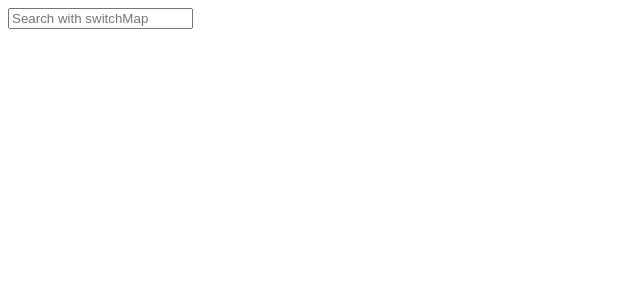
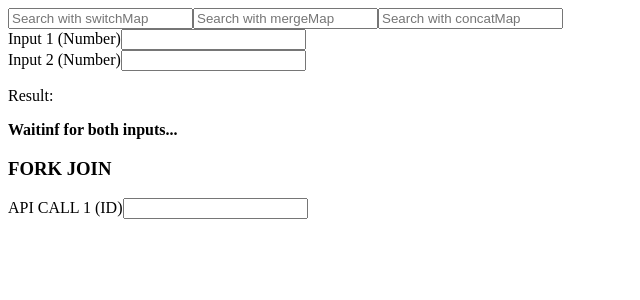
Before and after one commit to TrainerNG/movie-app, an Angular app: page /rxjs-demo in a window 1280 px wide. Shown: the top 300 px of the page, without its empty margins (0-640 px from the left). Built offline with nearby package versions, Linux system fonts and the light colour scheme.

Commit message:
forkjoin/combinelatest

```diff
--- a/src/app/components/rxjs-demo/rxjs-demo.html
+++ b/src/app/components/rxjs-demo/rxjs-demo.html
@@ -1,2 +1,41 @@
 <input type="text" (input)="onSearchChange($event,'switchMap')"
 placeholder="Search with switchMap">
+
+
+<input type="text" (input)="onSearchChange($event,'mergeMap')"
+placeholder="Search with mergeMap">
+
+
+<input type="text" (input)="onSearchChange($event,'concatMap')"
+placeholder="Search with concatMap">
+
+<!-- // COMBINE LATEST -->
+
+<div class="parent">
+    <div>
+        <label>Input 1 (Number)</label>
+        <input type="number" [value]="combineLatestInput1" (input)="onCombineInput1Change($event)">
+    </div>
+
+
+    <div>
+        <label>Input 2 (Number)</label>
+        <input type="number" [value]="combineLatestInput2" (input)="onCombineInput2Change($event)">
+    </div>
+
+    <div>
+        <p> Result: </p>
+        <b>{{combineLatestResult}}</b>
+    </div>
+</div>
+
+
+<!-- FORK JOIN -->
+ <h3>FORK JOIN</h3>
+
+ <div class="forkjoin">
+    <div>
+        <label for="">API CALL 1 (ID)</label>
+        <input type="text">
+    </div>
+ </div>
--- a/src/app/components/rxjs-demo/rxjs-demo.ts
+++ b/src/app/components/rxjs-demo/rxjs-demo.ts
@@ -1,5 +1,7 @@
 import { Component } from '@angular/core';
-import { debounceTime, distinctUntilChanged, Subject } from 'rxjs';
+import { combineLatest, concatMap, debounceTime, delay, distinctUntilChanged, forkJoin, map, mergeMap, Observable, of, Subject, switchMap } from 'rxjs';
+import { Movie } from '../../services/movie';
+import { MovieSearchResponse } from '../../interfaces/movie-search-response';
 
 @Component({
   selector: 'app-rxjs-demo',
@@ -7,11 +9,66 @@ import { debounceTime, distinctUntilChanged, Subject } from 'rxjs';
   templateUrl: './rxjs-demo.html',
   styleUrl: './rxjs-demo.css',
 })
+
 export class RxjsDemo {
   searchTerm = '';
 
   // Search subject for each operator.
  private switchMapSubject = new Subject<string>();
+ private mergeMapSubject = new Subject<string>();
+ private concatMapSubject = new Subject<string>();
+
+ //COMBINE LATEST
+
+ private input1$ = new Subject<string>();
+ private input2$ = new Subject<string>();
+
+ combineLatestInput1: string | null = null;
+ combineLatestInput2: string | null = null;
+
+ combineLatestResult: string = 'Waitinf for both inputs...';
+
+ forkJoinInput1 = '1';
+ forkJoinInput2 = '2';
+ forkJoinResult = 'Loading...'
+
+ constructor(private movieService: Movie){}
+
+ ngOnInit(){
+  this.setupSearch();
+  this.setupCombineOperators();
+ }
+
+ private setupCombineOperators(){
+  this.setupCombineLatest();
+ }
+
+ private setupCombineLatest():void{
+  combineLatest([this.input1$, this.input2$]).pipe(
+    map(([val1, val2])=>{
+      const num1 = val1 ? + val1 : 0;
+      const num2 = val2 ? + val2 : 0;
+      return `Combined : ${val1} + ${val2} = ${num1 + num2}`
+    })
+  ).subscribe(result=>{
+    this.combineLatestResult = result;
+  })
+ }
+
+ updateForkJoin(): void{
+  this.forkJoinResult = 'Loading...';
+
+  // SIMULATE API calls with delays.
+
+  const apiCall1 = of(`API 1 result for ID ${this.forkJoinInput1}`).pipe(delay(500));
+  const apiCall2 = of(`API 2 result for ID ${this.forkJoinInput2}`).pipe(delay(2000));
+
+  forkJoin([apiCall1, apiCall2]).subscribe({
+    next:([result1, result2])=>{
+      this.forkJoinResult = `ForkJoin Results:\n-${result1}\n- ${result2}\n\n (wait for all observables to complete)`
+    }
+  })
+ }
 
 onSearchChange(event: Event, operator: 'switchMap' | 'mergeMap' | 'concatMap'){
   const input = event.target as HTMLInputElement;
@@ -20,13 +77,82 @@ onSearchChange(event: Event, operator: 'switchMap' | 'mergeMap' | 'concatMap'){
   switch(operator){
     case 'switchMap' :
       this.switchMapSubject.next(this.searchTerm);
+      break;
+    case 'mergeMap':
+      this.mergeMapSubject.next(this.searchTerm);
+      break;
+    case 'concatMap':
+      this.concatMapSubject.next(this.searchTerm);
+  }
+}
+
+onCombineInput1Change(event: Event): void{
+  const value = (event.target as HTMLInputElement).value;
+  this.combineLatestInput1 = value;
+
+  if(value){
+    this.input1$.next(value);
+    this.updateCombineLatestStatus();
+  }
+  else{
+    this.combineLatestResult = 'Waiting for both inputs...';
+  }
+}
+
+onCombineInput2Change(event: Event){
+  const value = (event.target as HTMLInputElement).value;
+  this.combineLatestInput2 = value;
+  if(value){
+    this.input2$.next(value);
+    this.updateCombineLatestStatus();
+  }
+  else{
+    this.combineLatestResult = 'Waiting for both inputs...';
+  }
+}
+
+private updateCombineLatestStatus(){
+  if(this.combineLatestInput1 && this.combineLatestInput2){
+
+  } else if(this.combineLatestInput1){
+    this.combineLatestResult = 'Waiting for second input...';
+  }
+  else if(this.combineLatestInput2){
+    this.combineLatestResult = 'Waiting for first input...';
+  }
+  else{
+    this.combineLatestResult = 'Waiting for both inputs...';
   }
 }
 
 private setupSearch(){
   this.switchMapSubject.pipe(
-    debounceTime(300),
-    distinctUntilChanged()
+    // debounceTime(300),
+    distinctUntilChanged(),
+    switchMap(query => this.searchMovies(query))
+  ).subscribe();
+
+  this.mergeMapSubject.pipe(
+    distinctUntilChanged(),
+    mergeMap(query => this.searchMovies(query))
+  ).subscribe();
+
+    this.concatMapSubject.pipe(
+    distinctUntilChanged(),
+    concatMap(query => this.searchMovies(query))
+  ).subscribe();
+
+}
+
+private searchMovies(query: string): Observable<any[]>{
+  if(!query.trim()){
+    return of([])
+  }
+
+  return this.movieService.searchMovies(query).pipe(
+    map((response: MovieSearchResponse)=>{
+      return response.results.slice(0,5);
+    })
   )
 }
 }
```
